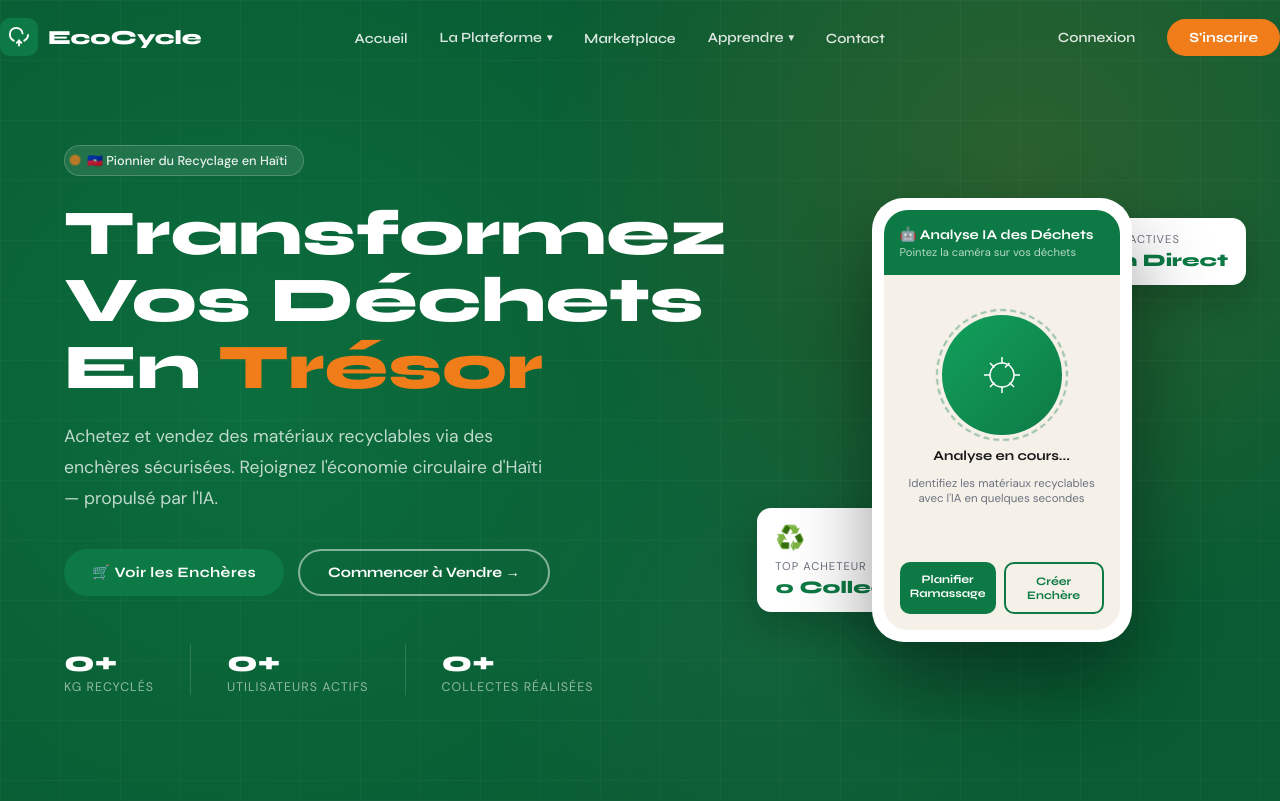
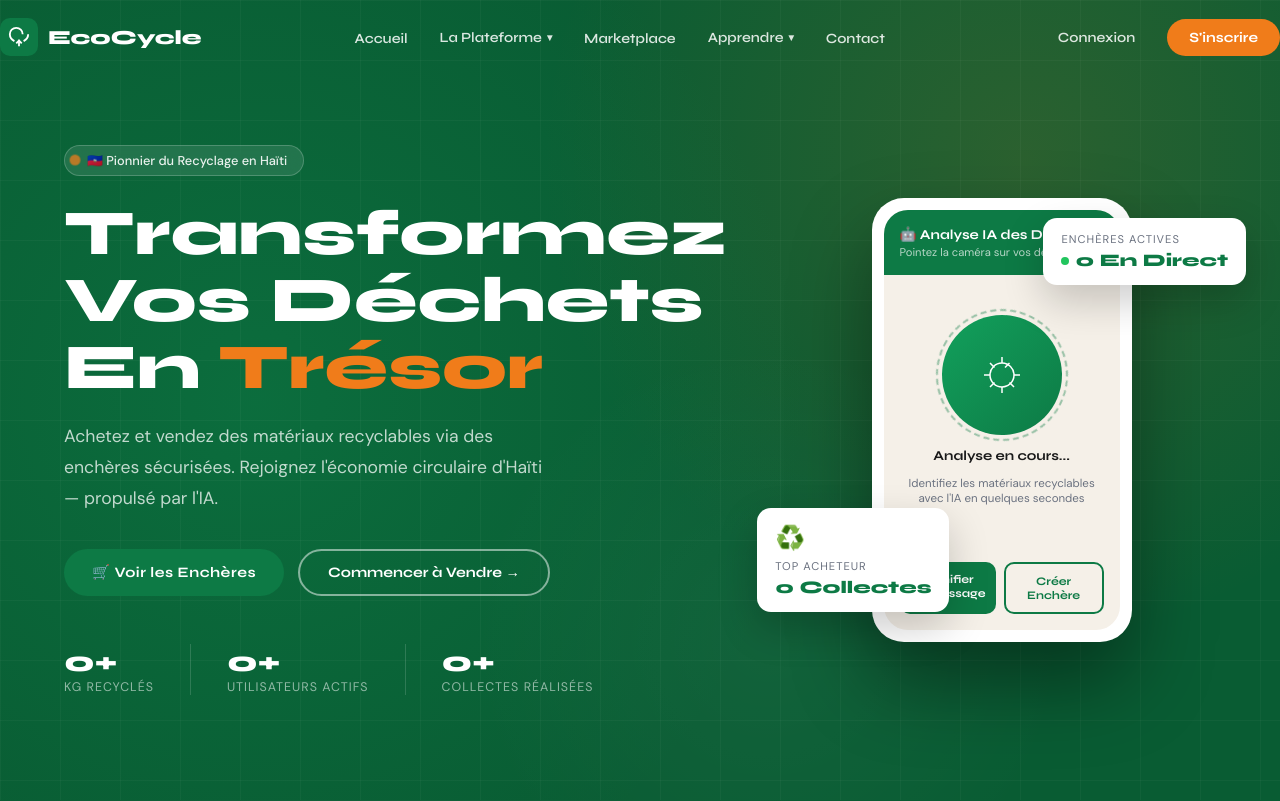
Before and after one commit to Vaillantval/Eco-Cycle, a Django app: page / in a window 1280 px wide. Shown: the top 801 px of the page. Run offline with Django 5.2, Linux system fonts and the light colour scheme; data that the repository does not hold is empty; parts of the project's set-up code (start-up, migrations or seed data) failed here and were passed over.

Commit message:
fix: hero floating cards now appear above phone mockup
Added z-index:3 to .hero-card so the "En Direct" and "Top Acheteur"
widgets float visibly in front of the mobile phone illustration.

Co-Authored-By: Claude Sonnet 4.6 <noreply@anthropic.com>

```diff
--- a/static/css/main.css
+++ b/static/css/main.css
@@ -234,7 +234,7 @@ body { font-family: var(--font-body); background: var(--white); color: var(--bla
 .pf-btn-green { background: var(--green); color: var(--white); }
 .pf-btn-outline { background: transparent; border: 2px solid var(--green); color: var(--green); }
 
-.hero-card { position: absolute; background: var(--white); border-radius: 14px; box-shadow: 0 16px 40px rgba(0,0,0,0.2); padding: 14px 18px; }
+.hero-card { position: absolute; background: var(--white); border-radius: 14px; box-shadow: 0 16px 40px rgba(0,0,0,0.2); padding: 14px 18px; z-index: 3; }
 .hero-card-top { top: 20px; right: -30px; }
 .hero-card-bot { bottom: 30px; left: -30px; }
 .hero-card-label { font-size: 0.7rem; color: var(--gray); margin-bottom: 4px; text-transform: uppercase; letter-spacing: 1px; }
```
